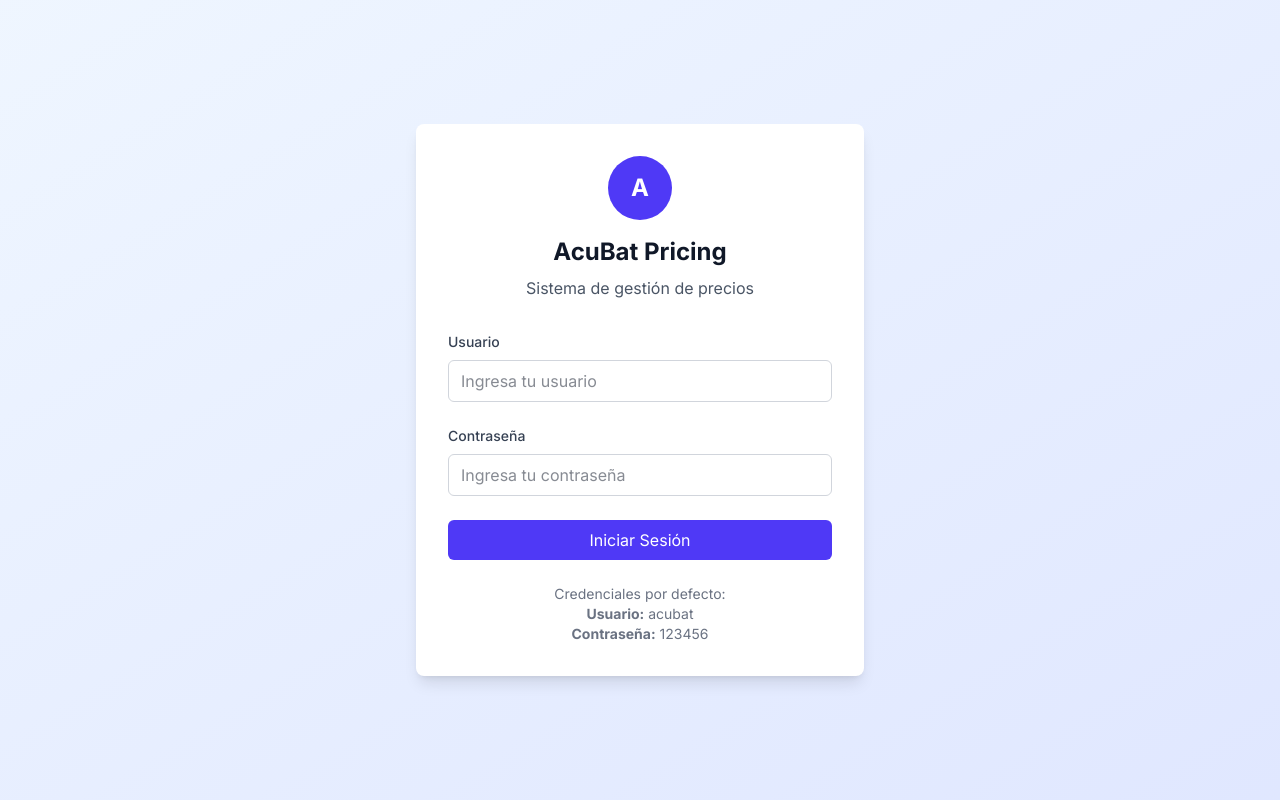
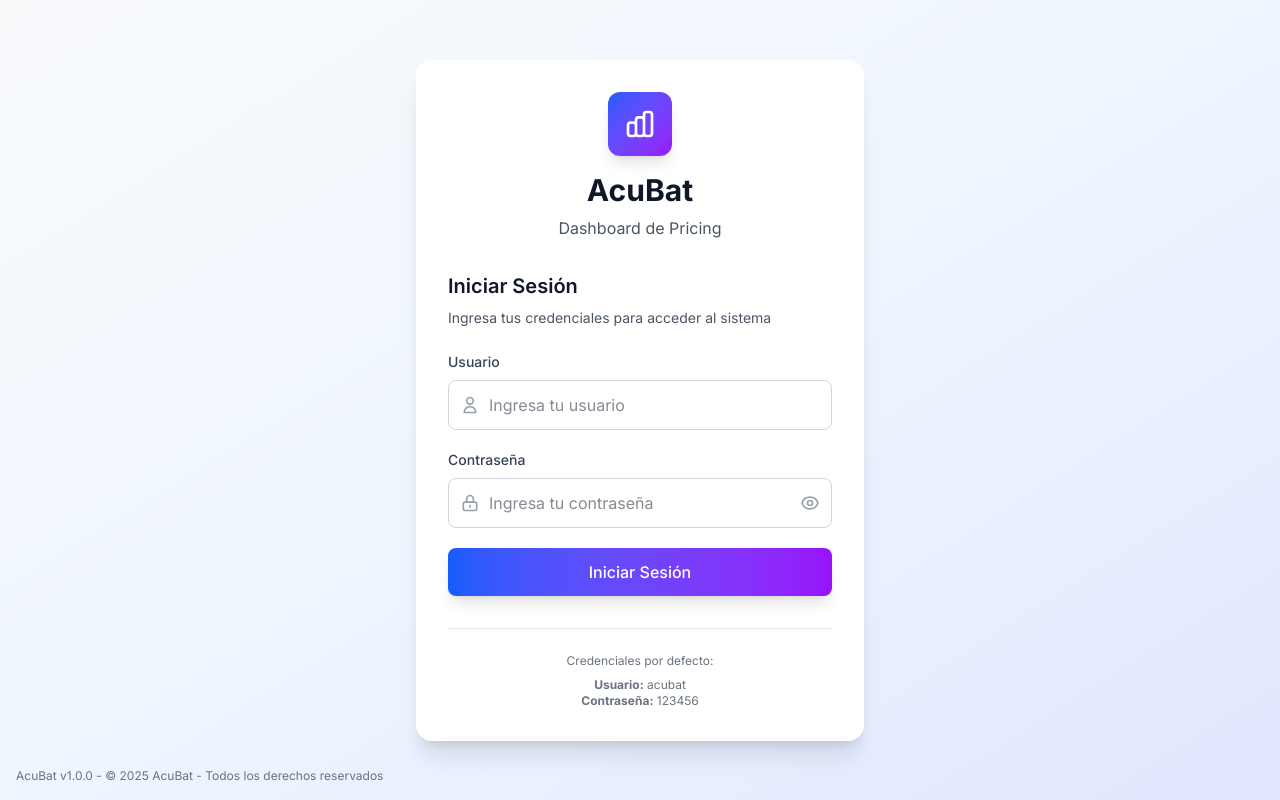
Before and after one commit to ralborta/acubat-pricing-v2, a Next.js app: page /login in a window 1280 px wide. Built offline with nearby package versions, Linux system fonts and the light colour scheme.

Commit message:
feat: mejorar diseño de pantalla de login estilo NutriHome

```diff
--- a/app/login/page.tsx
+++ b/app/login/page.tsx
@@ -7,6 +7,7 @@ export default function LoginPage() {
   const [usuario, setUsuario] = useState('')
   const [password, setPassword] = useState('')
   const [error, setError] = useState('')
+  const [showPassword, setShowPassword] = useState(false)
   const router = useRouter()
 
   const handleLogin = (e: React.FormEvent) => {
@@ -29,67 +30,118 @@ export default function LoginPage() {
   }
 
   return (
-    <div className="min-h-screen bg-gradient-to-br from-blue-50 to-indigo-100 flex items-center justify-center p-4">
-      <div className="max-w-md w-full bg-white rounded-lg shadow-lg p-8">
+    <div className="min-h-screen bg-gradient-to-br from-slate-50 via-blue-50 to-indigo-100 flex items-center justify-center p-4">
+      <div className="max-w-md w-full bg-white rounded-2xl shadow-xl p-8">
+        {/* Header */}
         <div className="text-center mb-8">
-          <div className="w-16 h-16 bg-indigo-600 rounded-full flex items-center justify-center mx-auto mb-4">
-            <span className="text-white text-2xl font-bold">A</span>
+          <div className="w-16 h-16 bg-gradient-to-br from-blue-600 to-purple-600 rounded-xl flex items-center justify-center mx-auto mb-4 shadow-lg">
+            <svg className="w-8 h-8 text-white" fill="none" stroke="currentColor" viewBox="0 0 24 24">
+              <path strokeLinecap="round" strokeLinejoin="round" strokeWidth={2} d="M9 19v-6a2 2 0 00-2-2H5a2 2 0 00-2 2v6a2 2 0 002 2h2a2 2 0 002-2zm0 0V9a2 2 0 012-2h2a2 2 0 012 2v10m-6 0a2 2 0 002 2h2a2 2 0 002-2m0 0V5a2 2 0 012-2h2a2 2 0 012 2v14a2 2 0 01-2 2h-2a2 2 0 01-2-2z" />
+            </svg>
           </div>
-          <h1 className="text-2xl font-bold text-gray-900">AcuBat Pricing</h1>
-          <p className="text-gray-600 mt-2">Sistema de gestión de precios</p>
+          <h1 className="text-3xl font-bold text-gray-900 mb-2">AcuBat</h1>
+          <p className="text-gray-600">Dashboard de Pricing</p>
         </div>
 
-        <form onSubmit={handleLogin} className="space-y-6">
+        {/* Form */}
+        <div className="mb-6">
+          <h2 className="text-xl font-semibold text-gray-900 mb-2">Iniciar Sesión</h2>
+          <p className="text-sm text-gray-600 mb-6">Ingresa tus credenciales para acceder al sistema</p>
+        </div>
+
+        <form onSubmit={handleLogin} className="space-y-5">
           <div>
             <label htmlFor="usuario" className="block text-sm font-medium text-gray-700 mb-2">
               Usuario
             </label>
+            <div className="relative">
+              <div className="absolute inset-y-0 left-0 pl-3 flex items-center pointer-events-none">
+                <svg className="h-5 w-5 text-gray-400" fill="none" stroke="currentColor" viewBox="0 0 24 24">
+                  <path strokeLinecap="round" strokeLinejoin="round" strokeWidth={2} d="M16 7a4 4 0 11-8 0 4 4 0 018 0zM12 14a7 7 0 00-7 7h14a7 7 0 00-7-7z" />
+                </svg>
+              </div>
               <input
                 id="usuario"
                 type="text"
                 value={usuario}
                 onChange={(e) => setUsuario(e.target.value)}
-              className="w-full px-3 py-2 border border-gray-300 rounded-md focus:outline-none focus:ring-2 focus:ring-indigo-500 focus:border-transparent"
+                className="w-full pl-10 pr-4 py-3 border border-gray-300 rounded-lg focus:outline-none focus:ring-2 focus:ring-blue-500 focus:border-transparent transition-colors duration-200"
                 placeholder="Ingresa tu usuario"
                 required
               />
+            </div>
           </div>
 
           <div>
             <label htmlFor="password" className="block text-sm font-medium text-gray-700 mb-2">
               Contraseña
             </label>
+            <div className="relative">
+              <div className="absolute inset-y-0 left-0 pl-3 flex items-center pointer-events-none">
+                <svg className="h-5 w-5 text-gray-400" fill="none" stroke="currentColor" viewBox="0 0 24 24">
+                  <path strokeLinecap="round" strokeLinejoin="round" strokeWidth={2} d="M12 15v2m-6 4h12a2 2 0 002-2v-6a2 2 0 00-2-2H6a2 2 0 00-2 2v6a2 2 0 002 2zm10-10V7a4 4 0 00-8 0v4h8z" />
+                </svg>
+              </div>
               <input
                 id="password"
-              type="password"
+                type={showPassword ? 'text' : 'password'}
                 value={password}
                 onChange={(e) => setPassword(e.target.value)}
-              className="w-full px-3 py-2 border border-gray-300 rounded-md focus:outline-none focus:ring-2 focus:ring-indigo-500 focus:border-transparent"
+                className="w-full pl-10 pr-12 py-3 border border-gray-300 rounded-lg focus:outline-none focus:ring-2 focus:ring-blue-500 focus:border-transparent transition-colors duration-200"
                 placeholder="Ingresa tu contraseña"
                 required
               />
+              <button
+                type="button"
+                onClick={() => setShowPassword(!showPassword)}
+                className="absolute inset-y-0 right-0 pr-3 flex items-center"
+              >
+                <svg className="h-5 w-5 text-gray-400 hover:text-gray-600" fill="none" stroke="currentColor" viewBox="0 0 24 24">
+                  {showPassword ? (
+                    <path strokeLinecap="round" strokeLinejoin="round" strokeWidth={2} d="M13.875 18.825A10.05 10.05 0 0112 19c-4.478 0-8.268-2.943-9.543-7a9.97 9.97 0 011.563-3.029m5.858.908a3 3 0 114.243 4.243M9.878 9.878l4.242 4.242M9.878 9.878L3 3m6.878 6.878L21 21" />
+                  ) : (
+                    <path strokeLinecap="round" strokeLinejoin="round" strokeWidth={2} d="M15 12a3 3 0 11-6 0 3 3 0 016 0z M2.458 12C3.732 7.943 7.523 5 12 5c4.478 0 8.268 2.943 9.542 7-1.274 4.057-5.064 7-9.542 7-4.477 0-8.268-2.943-9.542-7z" />
+                  )}
+                </svg>
+              </button>
+            </div>
           </div>
 
           {error && (
-            <div className="bg-red-50 border border-red-200 rounded-md p-3">
+            <div className="bg-red-50 border border-red-200 rounded-lg p-4">
+              <div className="flex">
+                <svg className="h-5 w-5 text-red-400" fill="none" stroke="currentColor" viewBox="0 0 24 24">
+                  <path strokeLinecap="round" strokeLinejoin="round" strokeWidth={2} d="M12 8v4m0 4h.01M21 12a9 9 0 11-18 0 9 9 0 0118 0z" />
+                </svg>
+                <div className="ml-3">
                   <p className="text-red-600 text-sm">{error}</p>
+                </div>
+              </div>
             </div>
           )}
 
           <button
             type="submit"
-            className="w-full bg-indigo-600 text-white py-2 px-4 rounded-md hover:bg-indigo-700 focus:outline-none focus:ring-2 focus:ring-indigo-500 focus:ring-offset-2 transition-colors duration-200"
+            className="w-full bg-gradient-to-r from-blue-600 to-purple-600 text-white py-3 px-4 rounded-lg hover:from-blue-700 hover:to-purple-700 focus:outline-none focus:ring-2 focus:ring-blue-500 focus:ring-offset-2 transition-all duration-200 font-medium shadow-lg"
           >
             Iniciar Sesión
           </button>
         </form>
 
-        <div className="mt-6 text-center text-sm text-gray-500">
-          <p>Credenciales por defecto:</p>
+        {/* Footer */}
+        <div className="mt-8 pt-6 border-t border-gray-200">
+          <div className="text-center text-xs text-gray-500">
+            <p className="mb-2">Credenciales por defecto:</p>
             <p><strong>Usuario:</strong> acubat</p>
             <p><strong>Contraseña:</strong> 123456</p>
           </div>
         </div>
       </div>
+
+      {/* Copyright */}
+      <div className="absolute bottom-4 left-4 text-xs text-gray-500">
+        <p>AcuBat v1.0.0 - © 2025 AcuBat - Todos los derechos reservados</p>
+      </div>
+    </div>
   )
 }
```
Lines whose indentation alone changed are shown as unchanged.
